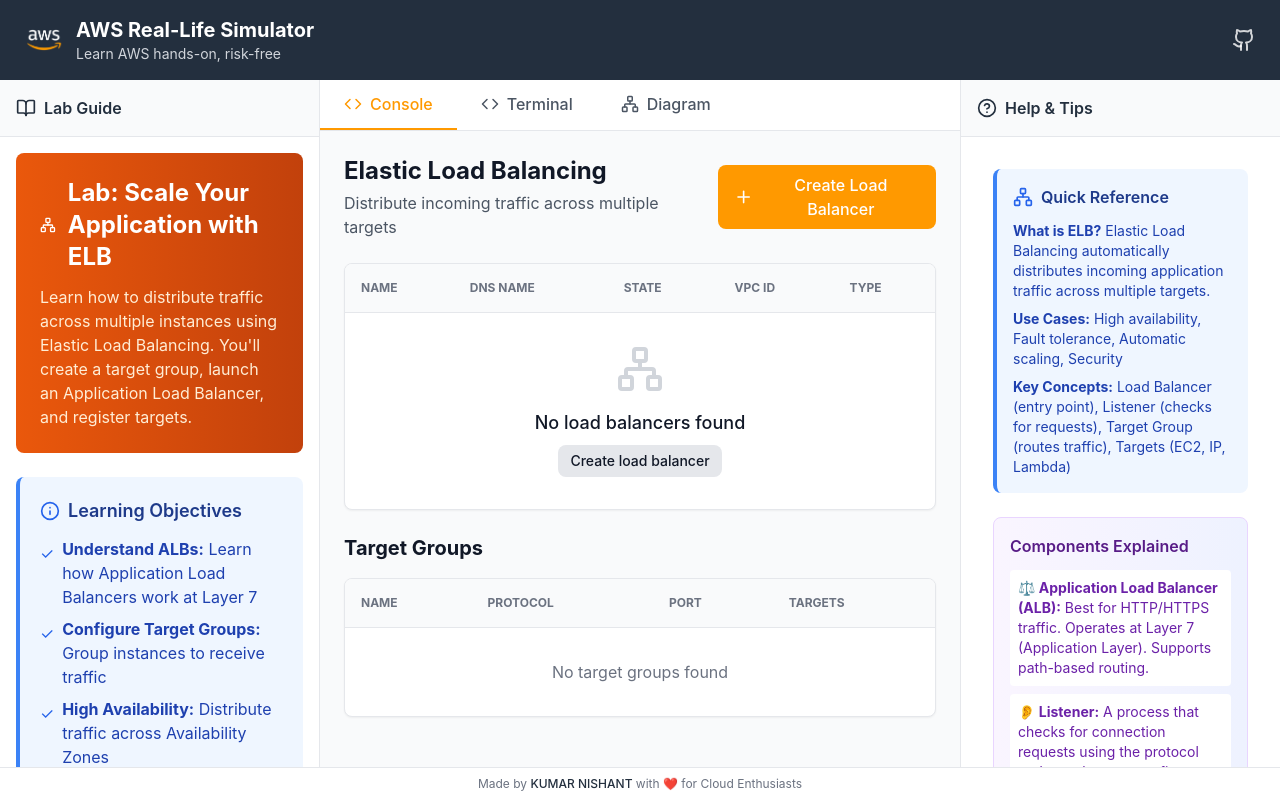
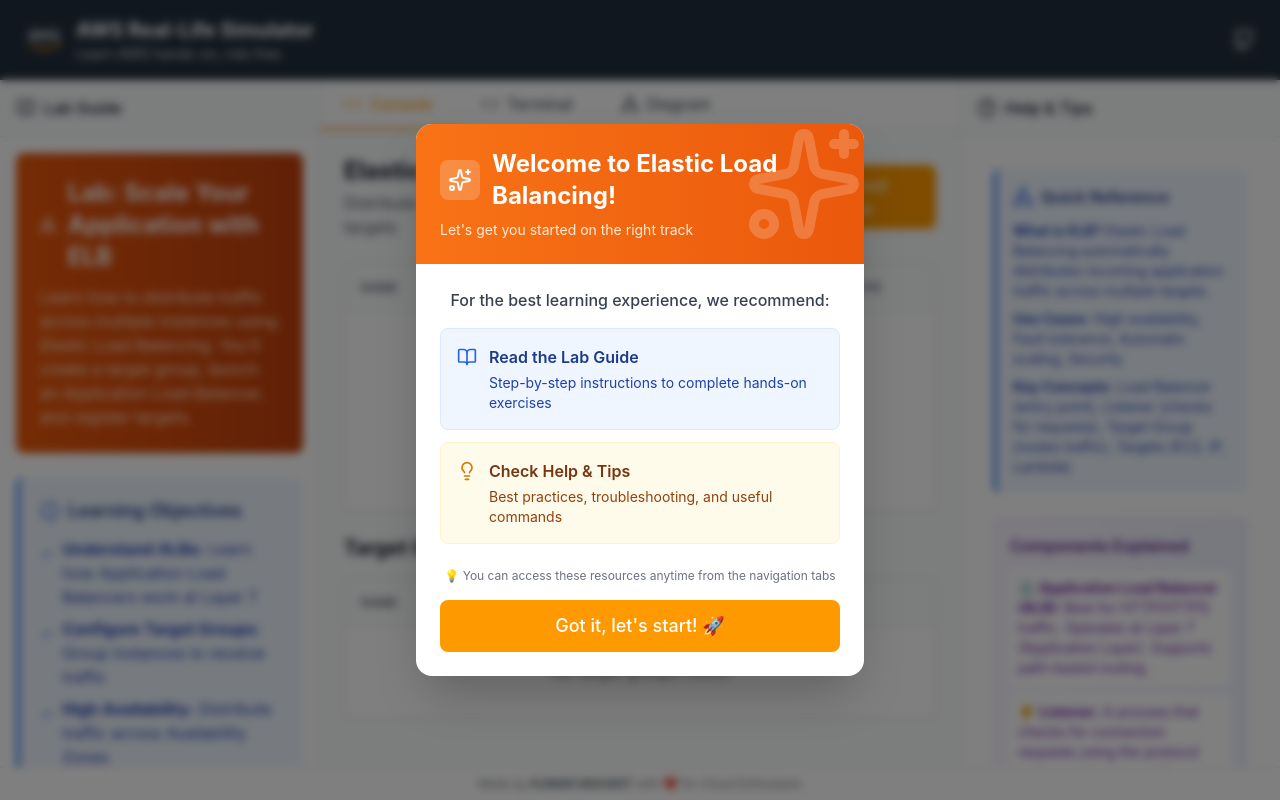
Before and after one commit to K-Nishant-18/AWS-Simulator, a React (Vite) app: page /elb in a window 1280 px wide. Built offline with nearby package versions, Linux system fonts and the light colour scheme.

Commit message:
Added Welcome Popup

```diff
--- /dev/null
+++ b/src/components/WelcomePopup.tsx
@@ -0,0 +1,149 @@
+import React, { useEffect, useState } from 'react';
+import { BookOpen, Lightbulb, X, Sparkles } from 'lucide-react';
+import { Button } from './Button';
+
+interface WelcomePopupProps {
+    serviceName: string;
+}
+
+export const WelcomePopup: React.FC<WelcomePopupProps> = ({ serviceName }) => {
+    const [isOpen, setIsOpen] = useState(false);
+    const storageKey = `welcome-popup-${serviceName.toLowerCase().replace(/\s+/g, '-')}`;
+
+    useEffect(() => {
+        // Check if user has seen this popup before
+        const hasSeenPopup = localStorage.getItem(storageKey);
+        if (!hasSeenPopup) {
+            // Show popup after a short delay for better UX
+            const timer = setTimeout(() => {
+                setIsOpen(true);
+            }, 500);
+            return () => clearTimeout(timer);
+        }
+    }, [storageKey]);
+
+    const handleClose = () => {
+        localStorage.setItem(storageKey, 'true');
+        setIsOpen(false);
+    };
+
+    if (!isOpen) return null;
+
+    return (
+        <>
+            {/* Backdrop */}
+            <div className="fixed inset-0 bg-black/50 backdrop-blur-sm z-50 animate-fade-in" onClick={handleClose} />
+
+            {/* Popup */}
+            <div className="fixed inset-0 z-50 flex items-center justify-center p-4 pointer-events-none">
+                <div
+                    className="bg-white rounded-2xl shadow-2xl max-w-md w-full pointer-events-auto transform animate-scale-in"
+                    onClick={(e) => e.stopPropagation()}
+                >
+                    {/* Close button */}
+                    <button
+                        onClick={handleClose}
+                        className="absolute top-4 right-4 text-gray-400 hover:text-gray-600 transition-colors"
+                        aria-label="Close"
+                    >
+                        <X size={20} />
+                    </button>
+
+                    {/* Header with gradient */}
+                    <div className="bg-gradient-to-r from-orange-500 to-orange-600 rounded-t-2xl p-6 text-white relative overflow-hidden">
+                        <div className="absolute top-0 right-0 opacity-20">
+                            <Sparkles size={120} />
+                        </div>
+                        <div className="relative">
+                            <div className="flex items-center gap-3 mb-2">
+                                <div className="bg-white/20 p-2 rounded-lg backdrop-blur-sm">
+                                    <Sparkles size={24} />
+                                </div>
+                                <h2 className="text-2xl font-bold">Welcome to {serviceName}!</h2>
+                            </div>
+                            <p className="text-orange-100 text-sm">Let's get you started on the right track</p>
+                        </div>
+                    </div>
+
+                    {/* Content */}
+                    <div className="p-6 space-y-4">
+                        <p className="text-gray-700 text-center font-medium">
+                            For the best learning experience, we recommend:
+                        </p>
+
+                        {/* Tips */}
+                        <div className="space-y-3">
+                            <div className="flex items-start gap-3 p-4 bg-blue-50 rounded-lg border border-blue-100">
+                                <div className="flex-shrink-0 mt-0.5">
+                                    <BookOpen className="text-blue-600" size={20} />
+                                </div>
+                                <div>
+                                    <h3 className="font-semibold text-blue-900 mb-1">Read the Lab Guide</h3>
+                                    <p className="text-sm text-blue-800">
+                                        Step-by-step instructions to complete hands-on exercises
+                                    </p>
+                                </div>
+                            </div>
+
+                            <div className="flex items-start gap-3 p-4 bg-amber-50 rounded-lg border border-amber-100">
+                                <div className="flex-shrink-0 mt-0.5">
+                                    <Lightbulb className="text-amber-600" size={20} />
+                                </div>
+                                <div>
+                                    <h3 className="font-semibold text-amber-900 mb-1">Check Help & Tips</h3>
+                                    <p className="text-sm text-amber-800">
+                                        Best practices, troubleshooting, and useful commands
+                                    </p>
+                                </div>
+                            </div>
+                        </div>
+
+                        <div className="pt-2">
+                            <p className="text-xs text-gray-500 text-center mb-4">
+                                💡 You can access these resources anytime from the navigation tabs
+                            </p>
+                            <Button
+                                onClick={handleClose}
+                                variant="primary"
+                                className="w-full"
+                                size="lg"
+                            >
+                                Got it, let's start! 🚀
+                            </Button>
+                        </div>
+                    </div>
+                </div>
+            </div>
+
+            <style>{`
+                @keyframes fade-in {
+                    from {
+                        opacity: 0;
+                    }
+                    to {
+                        opacity: 1;
+                    }
+                }
+
+                @keyframes scale-in {
+                    from {
+                        opacity: 0;
+                        transform: scale(0.9);
+                    }
+                    to {
+                        opacity: 1;
+                        transform: scale(1);
+                    }
+                }
+
+                .animate-fade-in {
+                    animation: fade-in 0.2s ease-out;
+                }
+
+                .animate-scale-in {
+                    animation: scale-in 0.3s ease-out;
+                }
+            `}</style>
+        </>
+    );
+};
--- a/src/pages/EC2Lab.tsx
+++ b/src/pages/EC2Lab.tsx
@@ -4,14 +4,18 @@
 import { EC2LabGuide } from './EC2LabGuide';
 import { EC2Help } from './EC2Help';
 import { Terminal } from '../components/Terminal';
+import { WelcomePopup } from '../components/WelcomePopup';
 
 export const EC2Lab: React.FC = () => {
     return (
+        <>
+            <WelcomePopup serviceName="Amazon EC2" />
             <LabLayout
                 guide={<EC2LabGuide />}
                 console={<EC2Console />}
                 terminal={<Terminal />}
                 help={<EC2Help />}
             />
+        </>
     );
 };
--- a/src/pages/ELBLab.tsx
+++ b/src/pages/ELBLab.tsx
@@ -4,14 +4,18 @@
 import { ELBLabGuide } from './ELBLabGuide';
 import { ELBHelp } from './ELBHelp';
 import { Terminal } from '../components/Terminal';
+import { WelcomePopup } from '../components/WelcomePopup';
 
 export const ELBLab: React.FC = () => {
     return (
+        <>
+            <WelcomePopup serviceName="Elastic Load Balancing" />
             <LabLayout
                 guide={<ELBLabGuide />}
                 console={<ELBConsole />}
                 terminal={<Terminal />}
                 help={<ELBHelp />}
             />
+        </>
     );
 };
--- a/src/pages/IAMLab.tsx
+++ b/src/pages/IAMLab.tsx
@@ -4,14 +4,18 @@
 import { IAMLabGuide } from './IAMLabGuide';
 import { IAMHelp } from './IAMHelp';
 import { Terminal } from '../components/Terminal';
+import { WelcomePopup } from '../components/WelcomePopup';
 
 export const IAMLab: React.FC = () => {
     return (
+        <>
+            <WelcomePopup serviceName="Identity and Access Management (IAM)" />
             <LabLayout
                 guide={<IAMLabGuide />}
                 console={<IAMConsole />}
                 terminal={<Terminal />}
                 help={<IAMHelp />}
             />
+        </>
     );
 };
--- a/src/pages/RDSLab.tsx
+++ b/src/pages/RDSLab.tsx
@@ -4,14 +4,18 @@
 import { RDSLabGuide } from './RDSLabGuide';
 import { RDSHelp } from './RDSHelp';
 import { Terminal } from '../components/Terminal';
+import { WelcomePopup } from '../components/WelcomePopup';
 
 export const RDSLab: React.FC = () => {
     return (
+        <>
+            <WelcomePopup serviceName="Amazon RDS" />
             <LabLayout
                 guide={<RDSLabGuide />}
                 console={<RDSConsole />}
                 terminal={<Terminal />}
                 help={<RDSHelp />}
             />
+        </>
     );
 };
--- a/src/pages/Route53Lab.tsx
+++ b/src/pages/Route53Lab.tsx
@@ -4,14 +4,18 @@
 import { Route53LabGuide } from './Route53LabGuide';
 import { Route53Help } from './Route53Help';
 import { Terminal } from '../components/Terminal';
+import { WelcomePopup } from '../components/WelcomePopup';
 
 export const Route53Lab: React.FC = () => {
     return (
+        <>
+            <WelcomePopup serviceName="Amazon Route 53" />
             <LabLayout
                 guide={<Route53LabGuide />}
                 console={<Route53Console />}
                 terminal={<Terminal />}
                 help={<Route53Help />}
             />
+        </>
     );
 };
--- a/src/pages/S3Lab.tsx
+++ b/src/pages/S3Lab.tsx
@@ -4,14 +4,18 @@
 import { S3LabGuide } from './S3LabGuide';
 import { S3Help } from './S3Help';
 import { Terminal } from '../components/Terminal';
+import { WelcomePopup } from '../components/WelcomePopup';
 
 export const S3Lab: React.FC = () => {
     return (
+        <>
+            <WelcomePopup serviceName="Amazon S3" />
             <LabLayout
                 guide={<S3LabGuide />}
                 console={<S3Console />}
                 terminal={<Terminal />}
                 help={<S3Help />}
             />
+        </>
     );
 };
```
Lines whose indentation alone changed are shown as unchanged.
